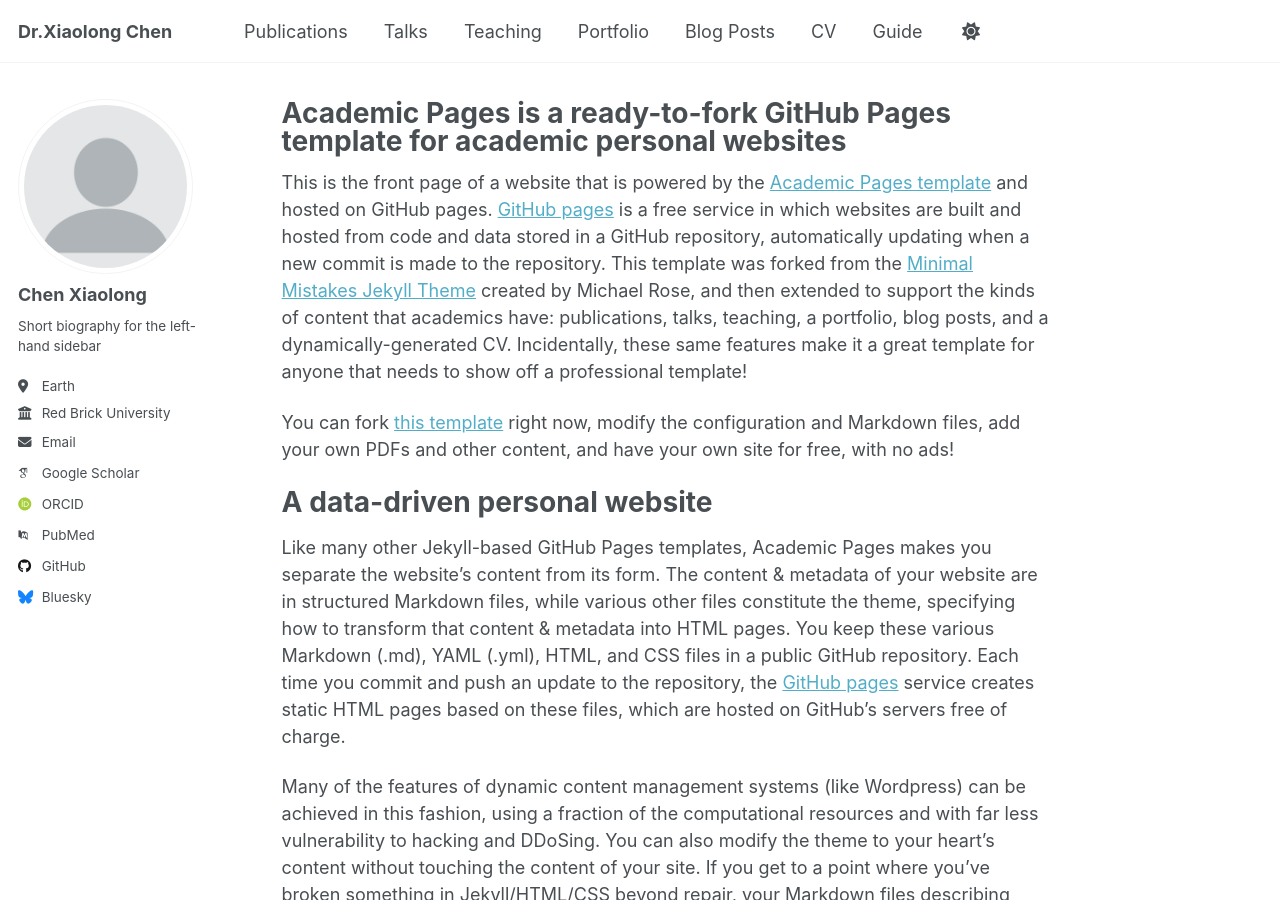
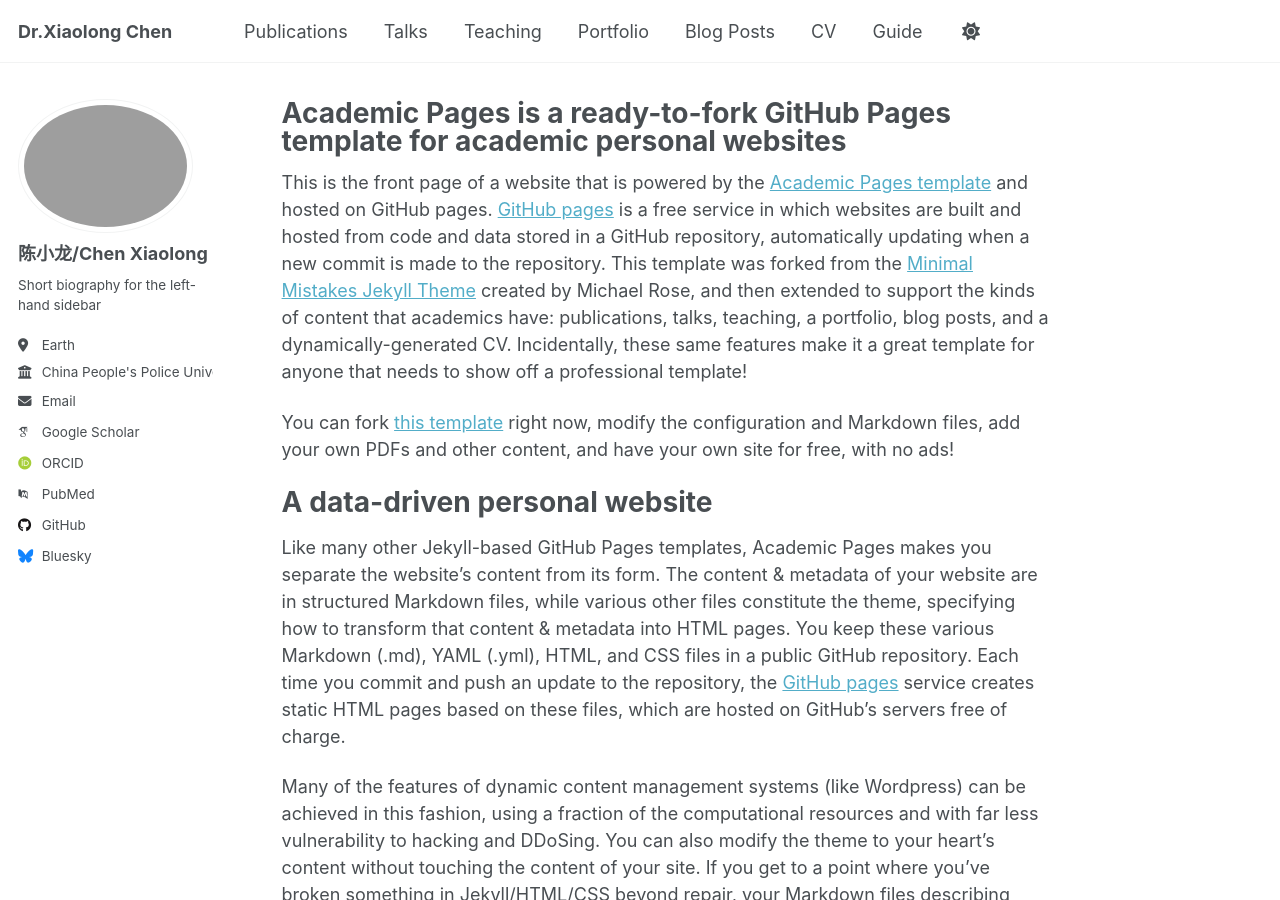
Before and after one commit to chenxi9708/chenxi9708.github.io, a Jekyll site: the page built from _pages/about.md, in a window 1280 px wide and 900 px high. Built offline with Jekyll 4.4.1, drawn with Linux system fonts in a browser that asks for light colours; some web fonts are replaced; a script that is not in the unit is left out.

Commit message:
Update _config.yml

```diff
--- a/_config.yml
+++ b/_config.yml
@@ -22,12 +22,12 @@ repository               : "academicpages/academicpages.github.io"
 #               Additional customization can be done by editing /_includes/author-profile.html
 author:
   # Biographic information
-  avatar           : "profile.png"
-  name             : "Chen Xiaolong"
+  avatar           : "person.png"
+  name             : "陈小龙/Chen Xiaolong"
   pronouns         : # example: "she/her"
   bio              : "Short biography for the left-hand sidebar"
   location         : "Earth"
-  employer         : "Red Brick University"
+  employer         : "China People's Police University"
   uri              : # URL
   email            : "chenxiaolong6195@163.com"
 
```
